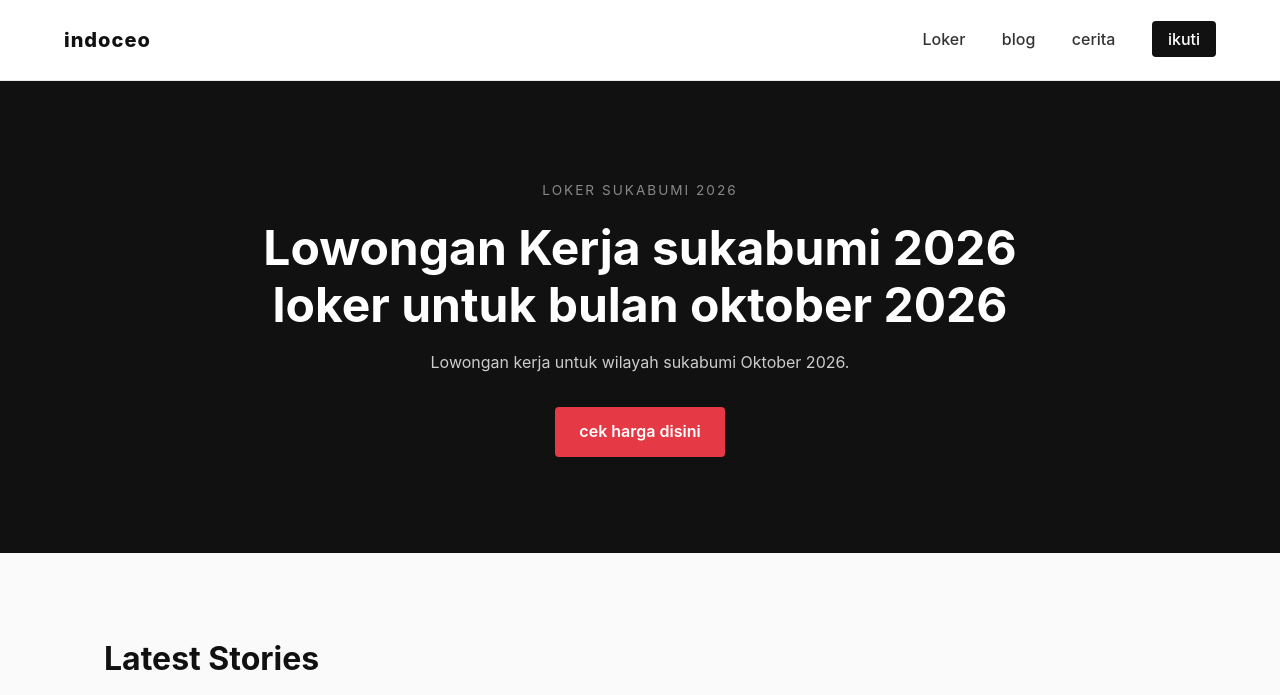
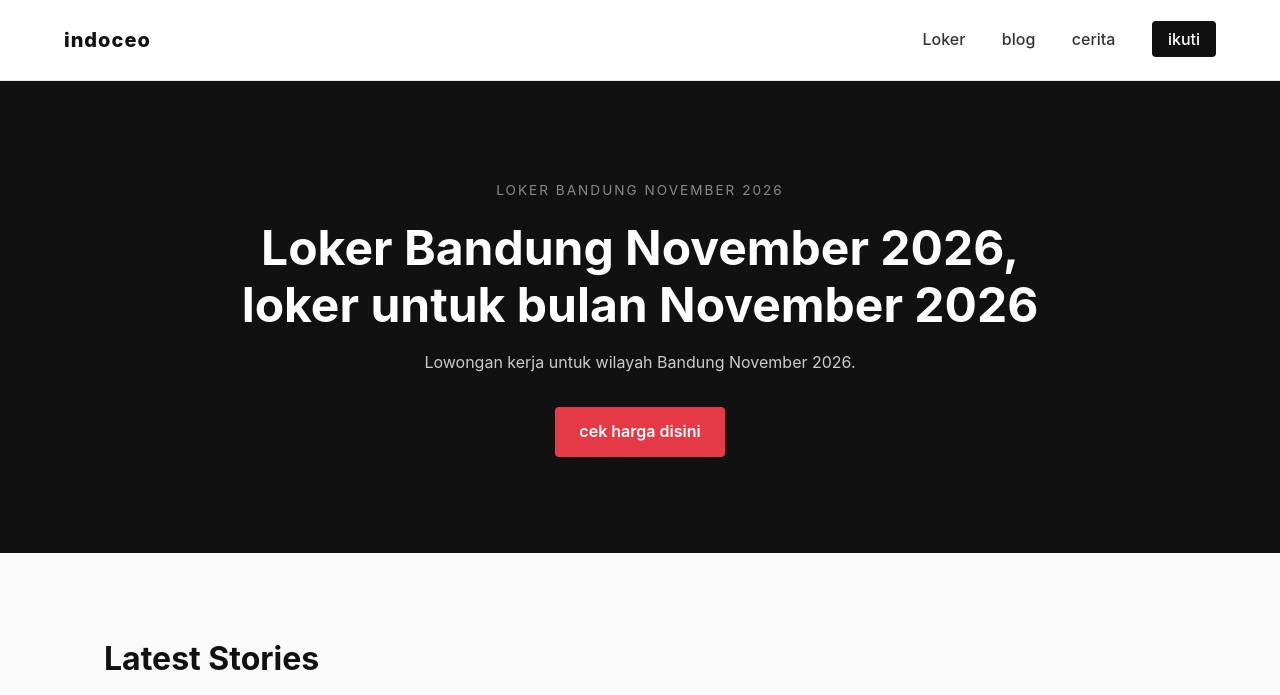
Before and after one commit to emay-cpu/Loker-bandung-november, a plain HTML site: page index.html in a window 1280 px wide. Shown: the top 695 px of the page. Drawn offline with Linux system fonts and the light colour scheme.

Commit message:
Update index.html

```diff
--- a/index.html
+++ b/index.html
@@ -4,7 +4,7 @@
   <link rel="icon" type="image/x-icon" href="favicon.ico">
   <meta charset="UTF-8">
   <meta name="viewport" content="width=device-width, initial-scale=1.0">
-  <title>Loker Sukabumi - Lowongan kerja Sukabumi </title>
+  <title>Loker Bandung November - Lowongan kerja 2026 </title>
   <link rel="stylesheet" href="style.css">
 </head>
 <body>
@@ -23,9 +23,9 @@
   <!-- Hero Section -->
   <section class="hero">
     <div class="hero-content">
-      <span class="tag">Loker Sukabumi 2026</span>
-      <h1>Lowongan Kerja sukabumi 2026 loker untuk bulan oktober 2026</h1>
-      <p>Lowongan kerja untuk wilayah sukabumi Oktober 2026.</p>
+      <span class="tag">Loker Bandung November 2026</span>
+      <h1>Loker Bandung November 2026, loker untuk bulan November 2026</h1>
+      <p>Lowongan kerja untuk wilayah Bandung November 2026.</p>
       <a href="https://s.shopee.co.id/9V2D8Tyz80" class="btn-primary">cek harga disini</a>
     </div>
   </section>
```
